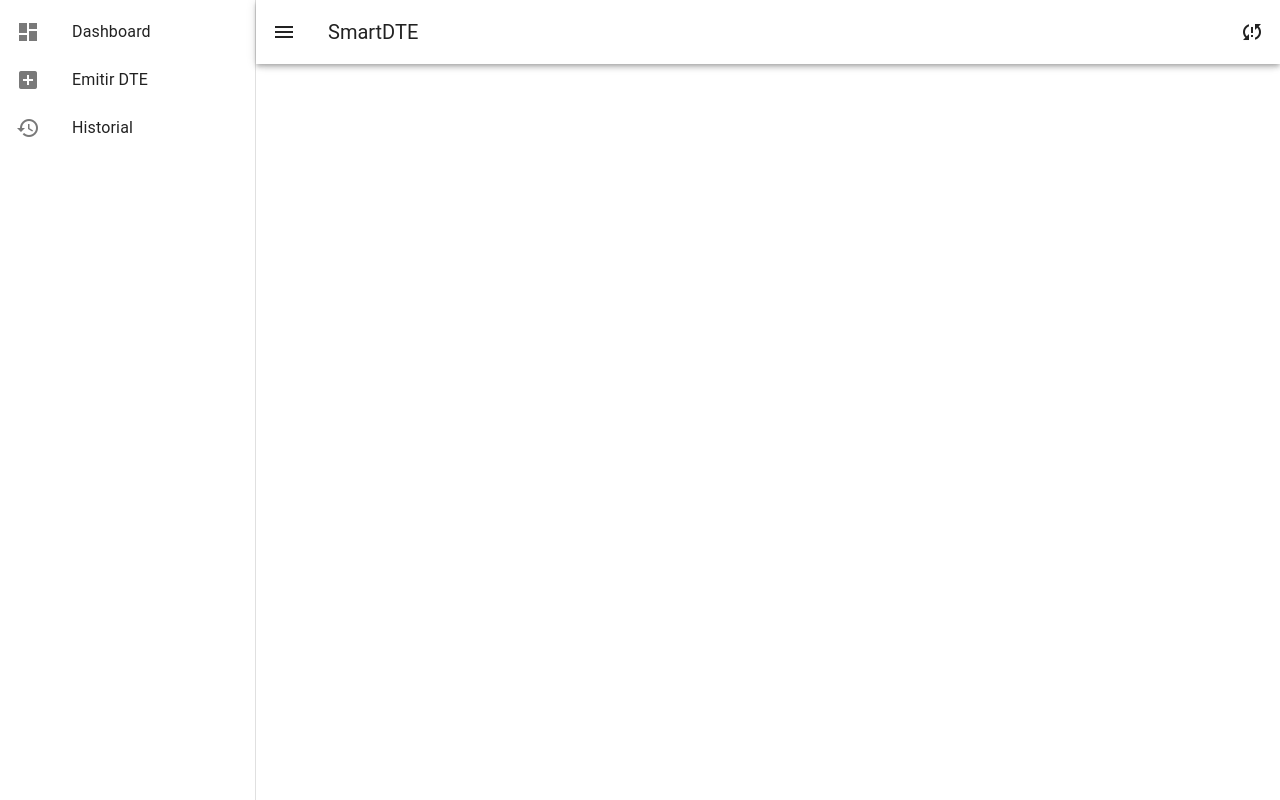
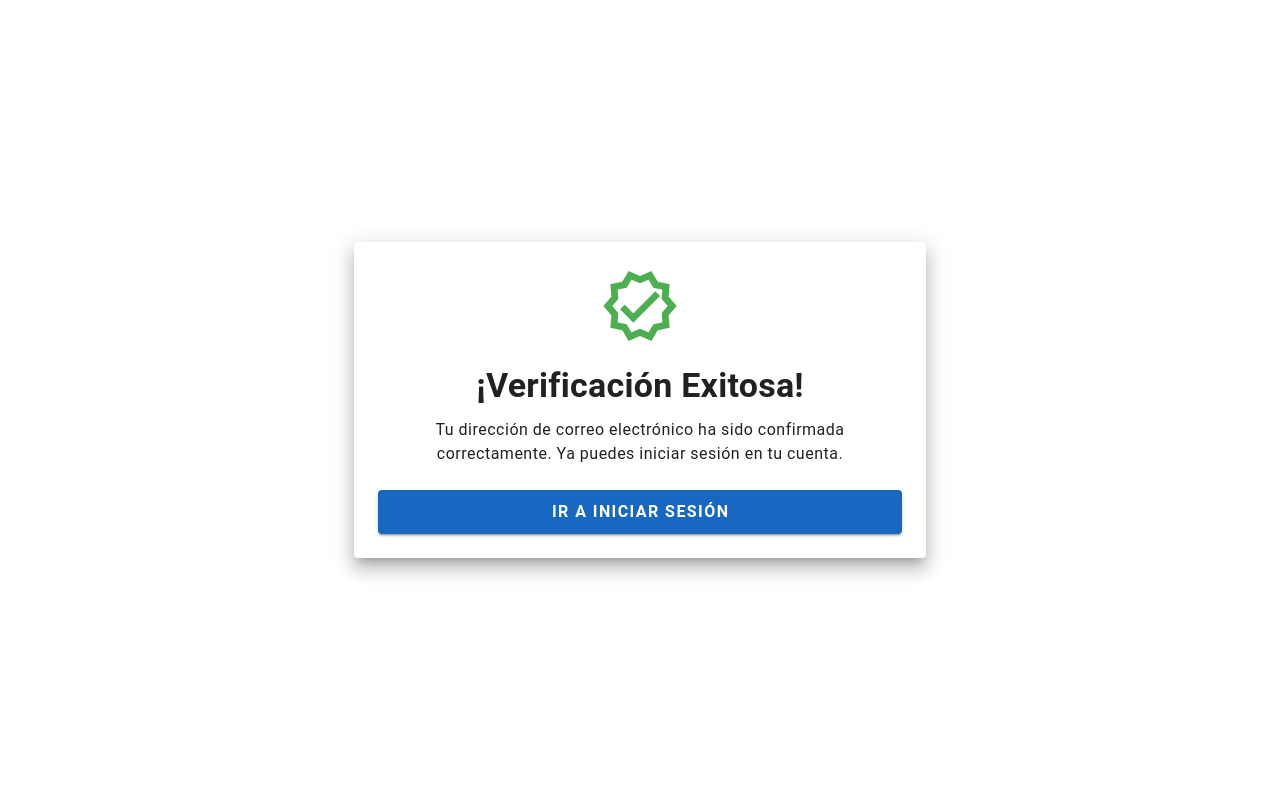
Before and after one commit to zenonburgos/facturaciondte_front, a Nuxt app: page /verificacion-exitosa in a window 1280 px wide. Built offline with nearby package versions, Linux system fonts and the light colour scheme.

Commit message:
Bug registro empresas

```diff
--- /dev/null
+++ b/pages/verificacion-exitosa.vue
@@ -0,0 +1,42 @@
+<template>
+  <v-container class="fill-height">
+    <v-row align="center" justify="center">
+      <v-col cols="12" sm="8" md="6">
+        <v-card class="elevation-12 pa-6 text-center">
+          <v-icon size="80" color="success" class="mb-5">mdi-check-decagram-outline</v-icon>
+
+          <h1 class="text-h4 font-weight-bold mb-3">
+            ¡Verificación Exitosa!
+          </h1>
+
+          <p class="text-body-1 mb-6">
+            Tu dirección de correo electrónico ha sido confirmada correctamente.
+            Ya puedes iniciar sesión en tu cuenta.
+          </p>
+
+          <v-btn
+            to="/login"
+            color="primary"
+            block
+            size="large"
+            class="font-weight-bold"
+          >
+            Ir a Iniciar Sesión
+          </v-btn>
+        </v-card>
+      </v-col>
+    </v-row>
+  </v-container>
+</template>
+
+<script setup>
+definePageMeta({
+  layout: 'login', // O el layout que uses para páginas públicas y sin autenticación
+});
+</script>
+
+<style scoped>
+.fill-height {
+  min-height: 100vh;
+}
+</style>
```
